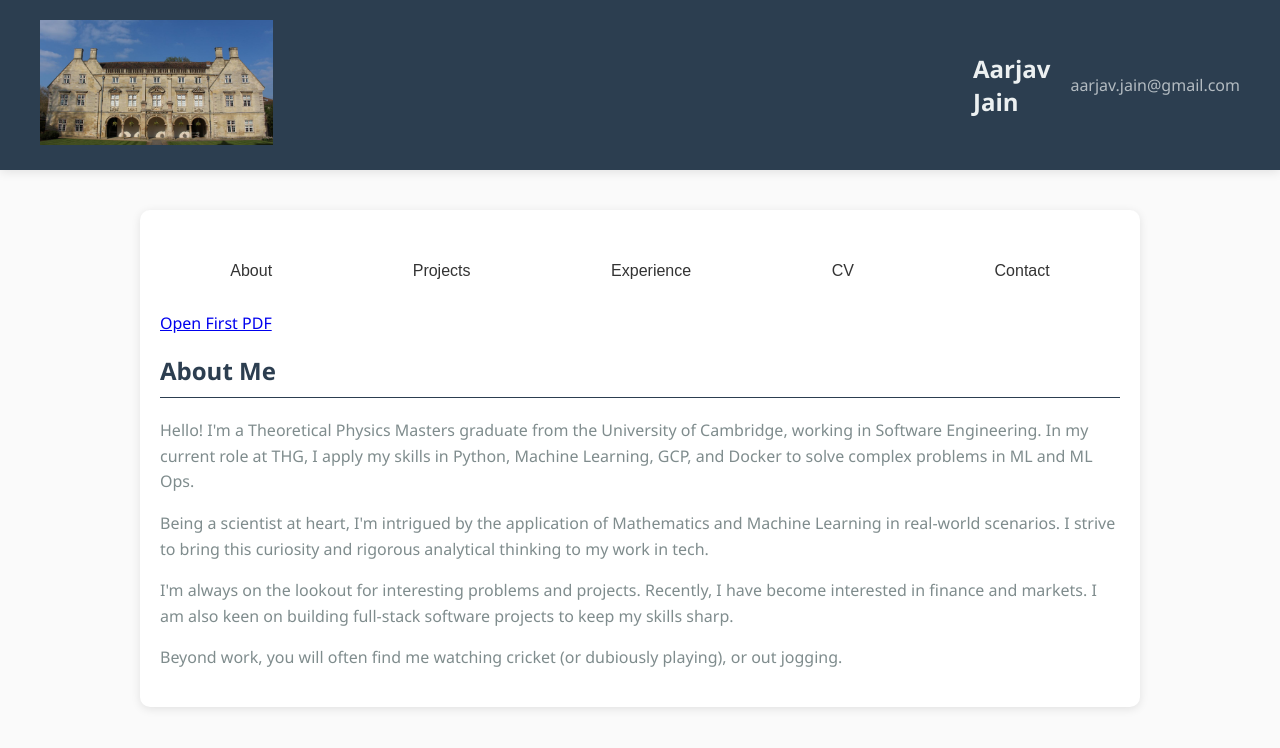
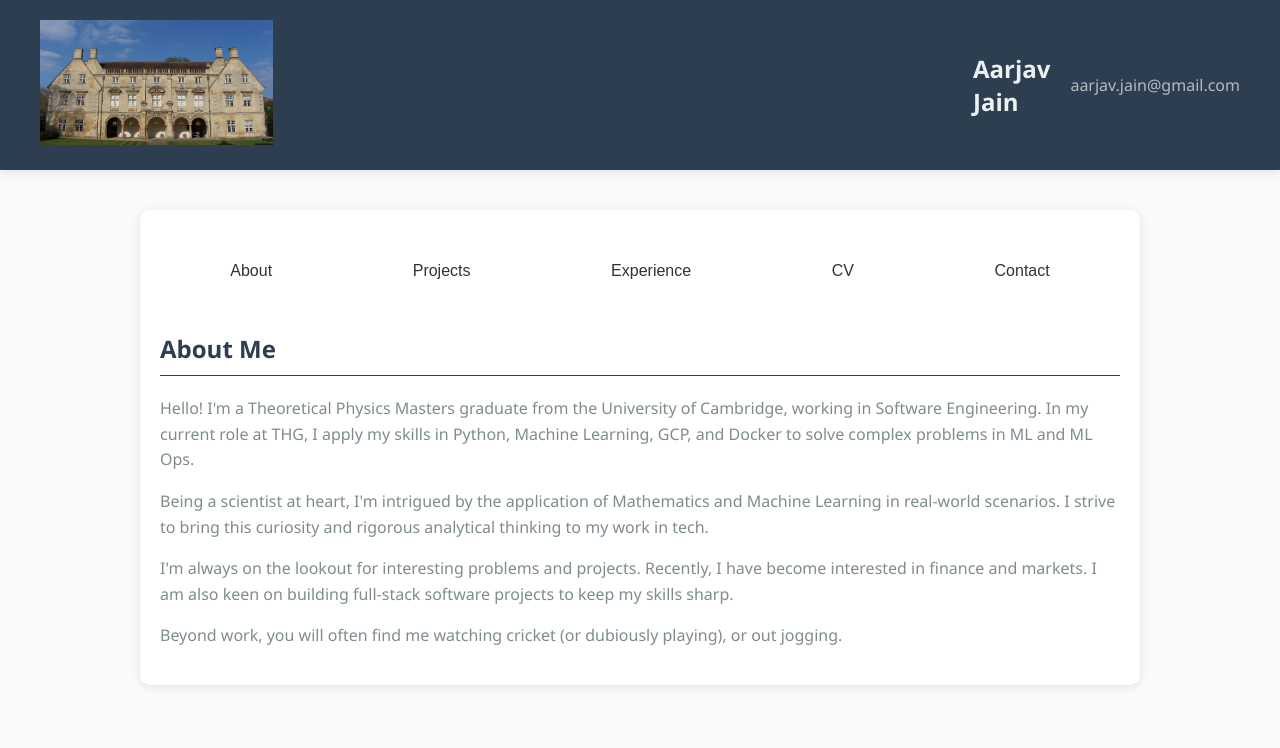
Before and after one commit to aarjav123cam/AarjavWebsite, a React (Create React App) app: page / in a window 1280 px wide. Shown: the top 748 px of the page. Built offline with nearby package versions, Linux system fonts and the light colour scheme.

Commit message:
remove sparta pdf

```diff
--- a/src/components/MainContent.js
+++ b/src/components/MainContent.js
@@ -4,7 +4,6 @@ import Projects from './Projects';
 import Experience from './Experience';
 import Contact from './Contact';
 import CV from './CV';
-import sparta from '../pdfFolder/sparta.pdf';
 
 function MainContent() {
   const [section, setSection] = useState('about');
@@ -37,10 +36,7 @@ function MainContent() {
 
 
       </nav>
-      <a href={sparta} target="_blank"
-                    rel="noreferrer">
-                    Open First PDF
-                </a>
+
       {renderSection()}
     </main>
   );
```
Also changed, not shown: 1 other file (tests, documents, lock files or other folders).
